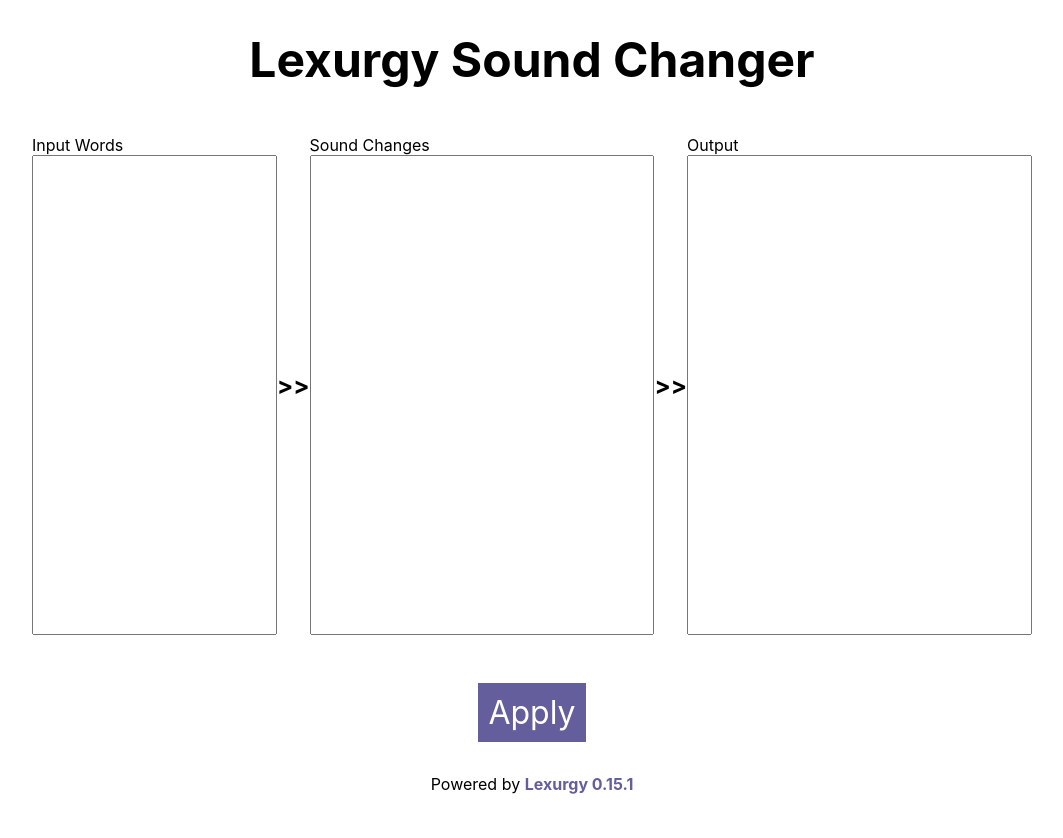
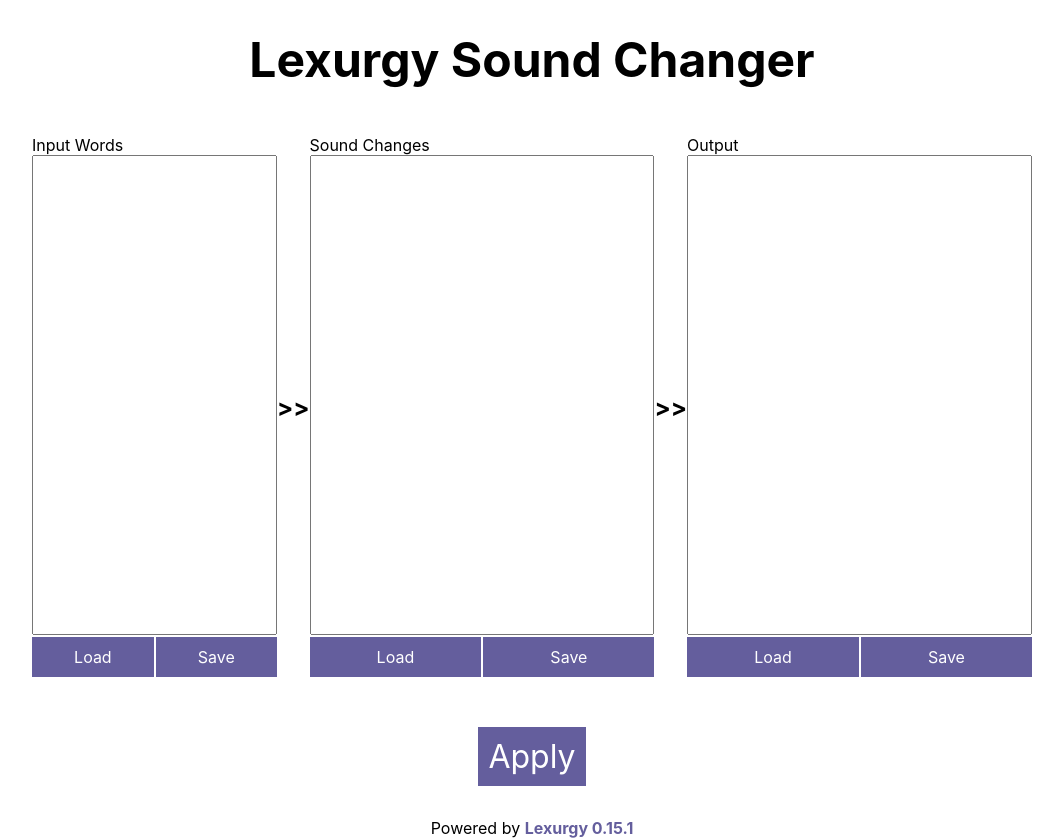
Before and after one commit to def-gthill/lexurgy-web, a Next.js app: page /sc in a window 1280 px wide. Shown: the whole page, without its empty margins (108-1171 px from the left). Before the commit the page ends 800 px from the top, so only its background shows below. Built offline with nearby package versions, Linux system fonts and the light colour scheme.

Commit message:
Added load and save buttons

```diff
--- a/components/editor.js
+++ b/components/editor.js
@@ -19,6 +19,10 @@ export default class Editor extends React.Component {
           cols={1}
           style={this.props.wrap ? {whiteSpace: "normal"} : {}}
         />
+        <div className={styles.buttonContainer}>
+          <button className="button">Load</button>
+          <button className="button">Save</button>
+        </div>
       </div>
     )
   }
--- a/styles/Editor.module.css
+++ b/styles/Editor.module.css
@@ -9,3 +9,14 @@
   resize: none;
   white-space: pre;
 }
+
+.buttonContainer {
+  display: flex;
+  align-items: stretch;
+  gap: 2px;
+}
+
+.buttonContainer > * {
+  margin: 2px 0;
+  flex-grow: 1;
+}
```
